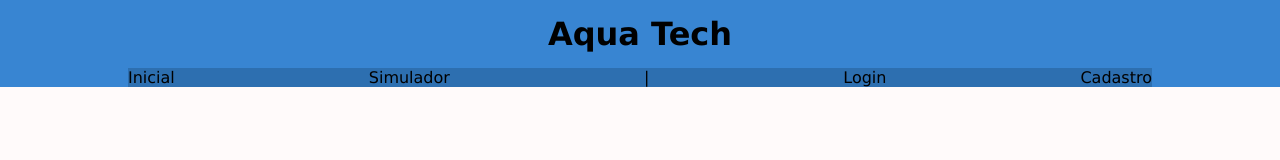
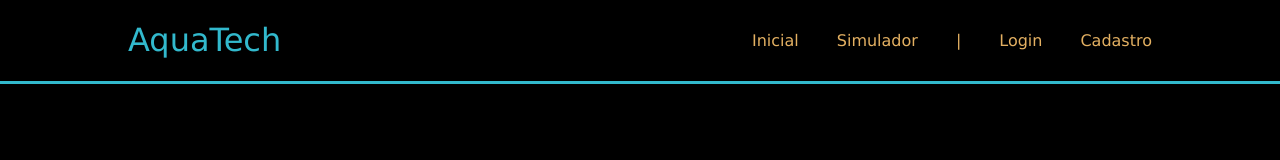
Before and after one commit to joaoGlima09/aquaTech, a plain HTML site: page index.html in a window 1280 px wide. Drawn offline with Linux system fonts and the light colour scheme.

Commit message:
pokemon2

```diff
--- a/index.html
+++ b/index.html
@@ -1,35 +1,26 @@
 <!DOCTYPE html>
-<html lang="en">
+<html lang="pt-BR">
+
 <head>
     <meta charset="UTF-8">
     <meta name="viewport" content="width=device-width, initial-scale=1.0">
-    <title>Aqua Tech</title>
     <link rel="stylesheet" href="style.css">
-
+    <title>AquaTech</title>
 </head>
 
 <body>
-
     <div class="header">
-
         <div class="container">
-
-            <h1 class="titulo"> Aqua Tech </h1>
-
-            <ul class="nav_bar">
-
-                <li>  Inicial  </li>
-                <li>  Simulador  </li>
-                <li>  |  </li>
-                <li>  Login  </li>
-                <li>  Cadastro  </li>
-
+            <h1 class="titulo">AquaTech</h1>
+            <ul class="navbar">
+                <li>Inicial</li>
+                <li>Simulador</li>
+                <li>|</li>
+                <li>Login</li>
+                <li>Cadastro</li>
             </ul>
-
         </div>
-
     </div>
-
 </body>
 
 </html>
--- a/style.css
+++ b/style.css
@@ -1,70 +1,34 @@
- * {
-
+body{
     margin: 0;
     padding: 0;
+    font-family: Verdana, Geneva, Tahoma, sans-serif;
+    background-color: black;
+}
 
- }
-
- body{
-
-    font-family: Verdana;
-    background-color: snow;
-
- }
-
- .header {
-
-    display: flex;
-    flex-direction: row;
-    background-color: rgb(56, 133, 210);
-
- }
-
- .titulo {
-
-    font-weight: 5px;
-
- }
-
- .container {
-
+.container{
     width: 80%;
     margin: auto;
+    display: flex;
+}
 
+.header{
+    border-bottom: 3px solid #32b9cd;
+}
+
+.titulo{
+    color: #32b9cd;
+    font-weight: 500;
+}
+
+.navbar{
+    width: 400px;
     display: flex;
-    align-items: center;
-    flex-direction: column;
-
- }
-
- .container h1 {
-
-    margin-top: 15px;
-    margin-bottom: 15px;
-
-    align-items: center;
-    text-align: center;
-
- }
-
- .nav_bar {
-
-    width: 100%;
-
+    color: #e3b062;
     justify-content: space-between;
     list-style: none;
+    align-items: center;
+}
 
-    display: flex;
-    flex-direction: row;
-
-    /* gap: 3rem; */
-
-    background-color: rgb(45, 111, 176);
-
- }
-
- .header .container {
-
+.header .container{
     justify-content: space-between;
-
- }
+}
```
Also changed, not shown: 1 other file.
